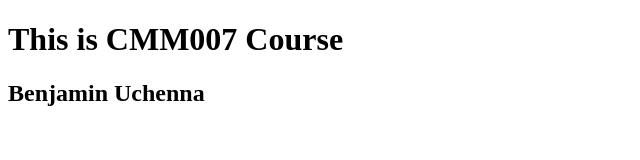
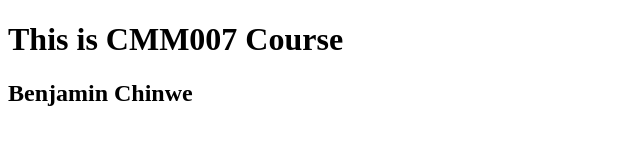
Before and after one commit to chisoftltd/CMM007Project, a plain HTML site: page index.html in a window 1280 px wide. Shown: the full height of the page, 0-640 px from the left. Drawn offline with Linux system fonts and the light colour scheme.

Commit message:
2nd commit

```diff
--- a/index.html
+++ b/index.html
@@ -6,6 +6,6 @@
 </head>
 <body>
 <h1>This is CMM007 Course</h1>
-<h2>Benjamin Uchenna</h2>
+<h2>Benjamin Chinwe</h2>
 </body>
 </html>
```
